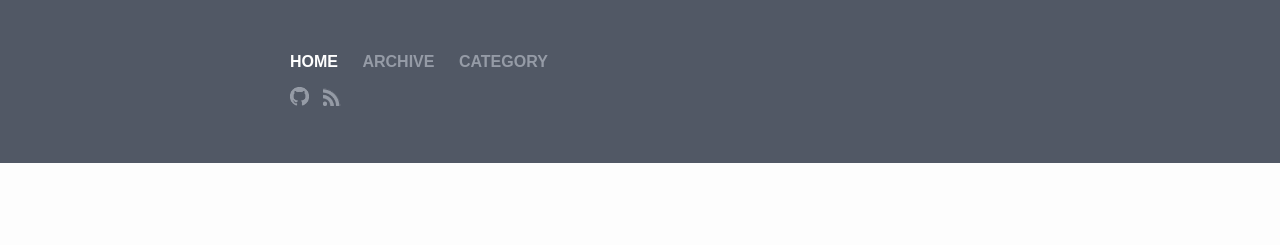
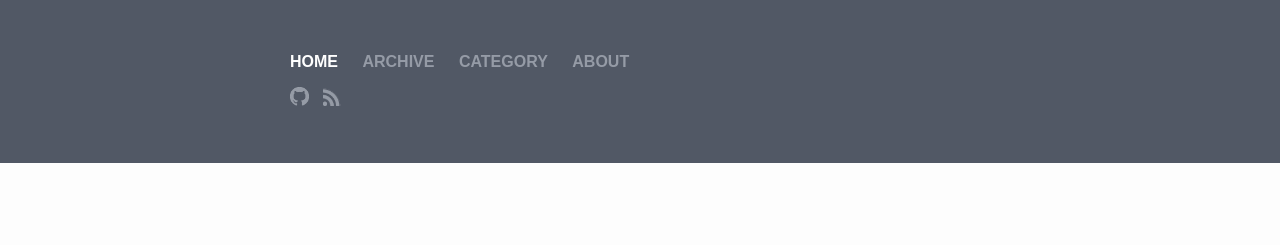
Before and after one commit to minichate/minichate.github.io, a Jekyll site: the page built from index.html, in a window 1280 px wide. Shown: the top 245 px of the page. Built offline with Jekyll 4.4.1, drawn with Linux system fonts in a browser that asks for light colours.

Commit message:
add about me page

```diff
--- a/_includes/header.html
+++ b/_includes/header.html
@@ -34,17 +34,24 @@
 					<a href="/category.html">category</a>
 				</li>
 			{% endif %}
+			{% if page.path == "about.html" %}
+			<span class="title">
+				<li>
+					<a href="/about.html">about</a>
+				</li>
+			</span>
+			{% else %}
+				<li>
+					<a href="/about.html">about</a>
+				</li>
+			{% endif %}
 		</div>
 		<ul class="social-links">
 			<li>
-				<a href="https://github.com/{{ site.github_username }}" title="Github">
-					<img width="19px" height="19px" src="/images/github.png"/>
-				</a>
+				<a href="https://github.com/{{ site.github_username }}" title="Github"><img width="19px" height="19px" src="/images/github.png"/></a>
 			</li>
 			<li>
-				<a href="/feed.xml" title="RSS">
-					<img width="19px" height="19px" src="/images/rss.png"/>
-				</a>
+				<a href="/feed.xml" title="RSS"><img width="19px" height="19px" src="/images/rss.png"/></a>
 			</li>
 		</ul>
 	</div>
```
Also changed, not shown: about.markdown (added, +8 -0 lines).
